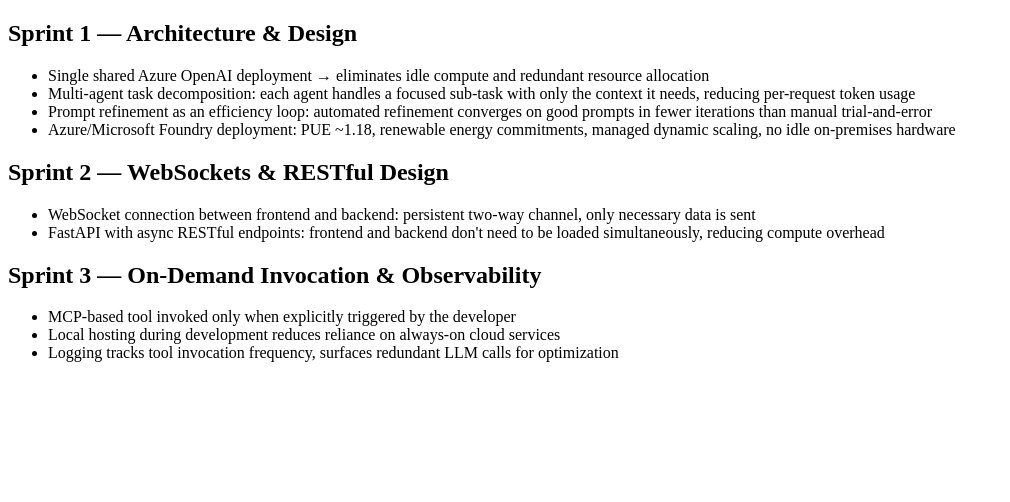
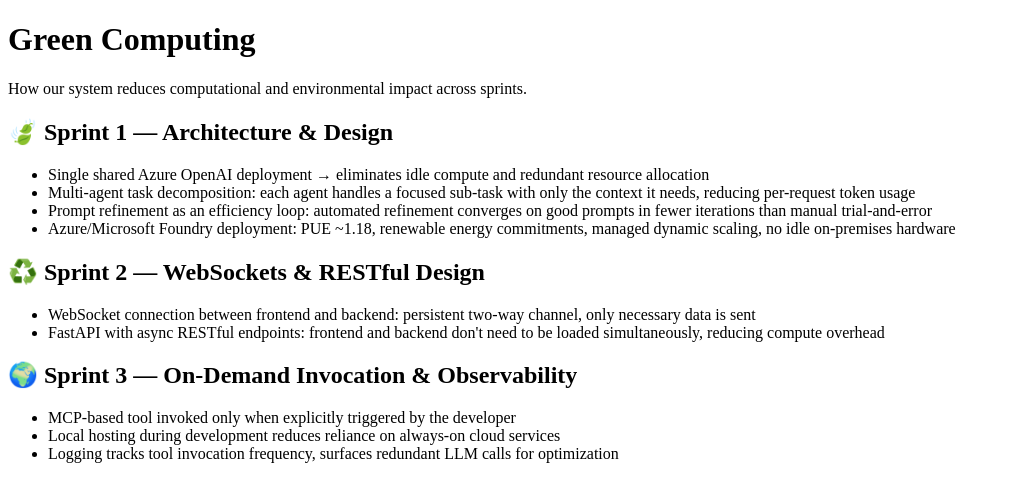
Before and after one commit to eurobin39/Microsoft_Sweng1_-Agentic_AI_Prompt_Refiner, a Next.js app in the folder frontend/: page /green-computing in a window 1280 px wide. Shown: the top 502 px of the page, without its empty margins (0-1010 px from the left). Built offline with nearby package versions, Linux system fonts and the light colour scheme.

Commit message:
polishing: card layout & page styling

```diff
--- a/frontend/app/green-computing/page.tsx
+++ b/frontend/app/green-computing/page.tsx
@@ -1,8 +1,16 @@
 export default function GreenComputingPage() {
   return (
     <main className="p-6 max-w-4xl mx-auto space-y-6">
-        <section className="rounded-2xl shadow-sm p-4 bg-slate-50">
-            <h2 className="text-xl font-semibold mb-2">Sprint 1 — Architecture & Design</h2>
+
+        <h1 className="text-3xl font-bold text-green-700 mb-1">
+          Green Computing
+        </h1>
+        <p className="text-slate-600 max-w-2xl">
+          How our system reduces computational and environmental impact across sprints.
+        </p>
+
+        <section className="rounded-2xl shadow-sm p-4 bg-white border-l-4 border-green-400 transition hover:shadow-md hover:-translate-y-1">
+            <h2 className="text-xl font-semibold mb-2 text-slate-800">🍃 Sprint 1 — Architecture & Design</h2>
             <ul className="list-disc list-inside space-y-1">
                 <li>Single shared Azure OpenAI deployment → eliminates idle compute and redundant resource allocation</li>
                 <li>Multi-agent task decomposition: each agent handles a focused sub-task with only the context it needs, reducing per-request token usage</li>
@@ -11,16 +19,16 @@
             </ul>
         </section>
 
-        <section className="rounded-2xl shadow-sm p-4 bg-slate-50">
-            <h2 className="text-xl font-semibold mb-2">Sprint 2 — WebSockets & RESTful Design</h2>
+        <section className="rounded-2xl shadow-sm p-4 bg-white border-l-4 border-blue-400 transition hover:shadow-md hover:-translate-y-1">
+            <h2 className="text-xl font-semibold mb-2 text-slate-800">♻️ Sprint 2 — WebSockets & RESTful Design</h2>
             <ul className="list-disc list-inside space-y-1">
                 <li>WebSocket connection between frontend and backend: persistent two-way channel, only necessary data is sent</li>
                 <li>FastAPI with async RESTful endpoints: frontend and backend don't need to be loaded simultaneously, reducing compute overhead</li>
             </ul>
         </section>
 
-        <section className="rounded-2xl shadow-sm p-4 bg-slate-50">
-            <h2 className="text-xl font-semibold mb-2">Sprint 3 — On-Demand Invocation & Observability</h2>
+        <section className="rounded-2xl shadow-sm p-4 bg-white border-l-4 border-emerald-500 transition hover:shadow-md hover:-translate-y-1">
+            <h2 className="text-xl font-semibold mb-2 text-slate-800">🌍 Sprint 3 — On-Demand Invocation & Observability</h2>
             <ul className="list-disc list-inside space-y-1">
                 <li>MCP-based tool invoked only when explicitly triggered by the developer</li>
                 <li>Local hosting during development reduces reliance on always-on cloud services</li>
```
